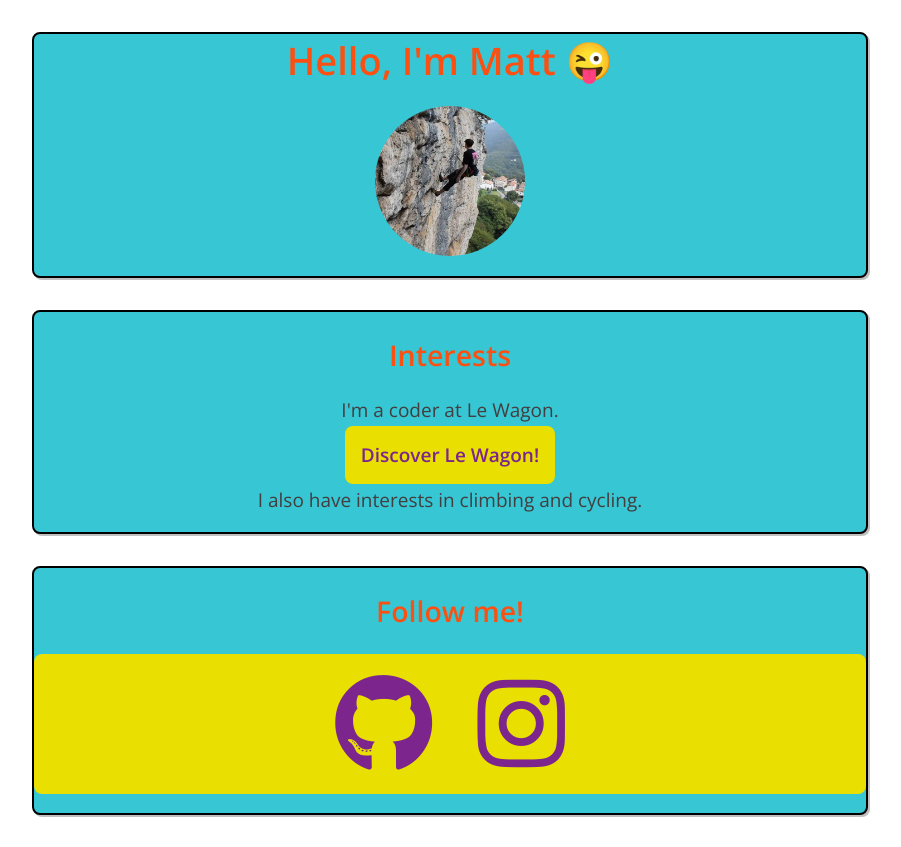
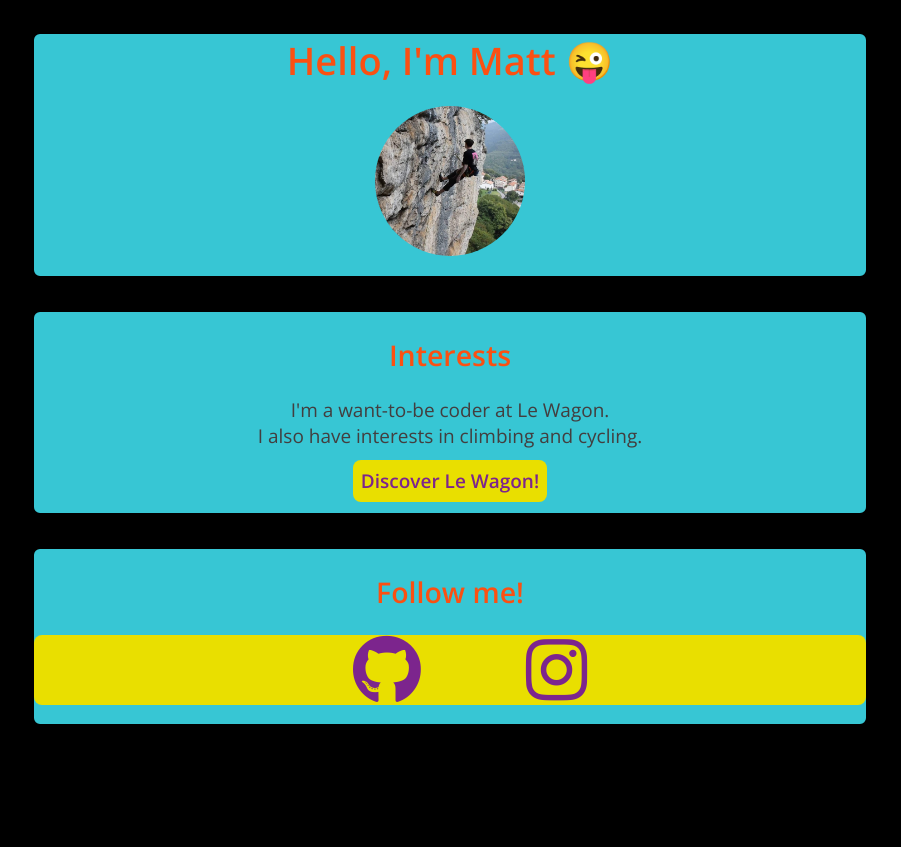
Before and after one commit to mattevo19/profile, a plain HTML site: page index.html in a window 1280 px wide. Shown: the whole page, without its empty margins (190-1091 px from the left). After the commit the page ends 800 px from the top, so only its background shows below. Drawn offline with nearby package versions, Linux system fonts and the light colour scheme.

Commit message:
changed a few bits

```diff
--- a/index.html
+++ b/index.html
@@ -25,11 +25,12 @@
       <div class="card">
         <h2>Interests</h2>
 
-        <p>I'm a coder at Le Wagon.</p>
+        <p>I'm a want-to-be coder at Le Wagon.
+        <br/> I also have interests in climbing and cycling.</p>
 
         <a href="https://www.lewagon.com/" target="_blank" class="button">Discover Le Wagon!</a>
 
-        <p>I also have interests in climbing and cycling.</p>
+        <p></p>
       </div>
 
       <div class="card">
--- a/style.css
+++ b/style.css
@@ -2,7 +2,7 @@
 @import url('https://fonts.googleapis.com/css2?family=Open+Sans:wght@400;600&display=swap');
 
 body {
-  background-color: #ffffff;
+  background-color: #000000;
   font-family:'Open Sans', sans-serif;
   color: black;
   font-size: 19px;
@@ -28,16 +28,15 @@ h2 {
 
 ul {
   list-style: none;
-  padding: 0px;
   background-color: #E9DF00;
   border-radius: 8px;
-
 }
 
 li {
   display: inline-block;
-  padding: 20px;
-  font-size: 100px;
+  padding-left: 50px;
+  padding-right: 50px;
+  font-size: 70px;
 }
 a {
   color: #7c258d;
@@ -63,14 +62,12 @@ a:hover {
   padding: 0px;
   margin: 32px;
   border: 2px solid rgb(0, 0, 0);
-  box-shadow: 2px 2px 0px rgb(192, 192, 192);
   border-radius: 8px;
 }
 
 .button {
   background-color: #E9DF00;
-  padding: 16px;
-  margin: 8;
+  padding: 8px;
   font-weight: bold;
   border-radius: 8px;
 }
```
